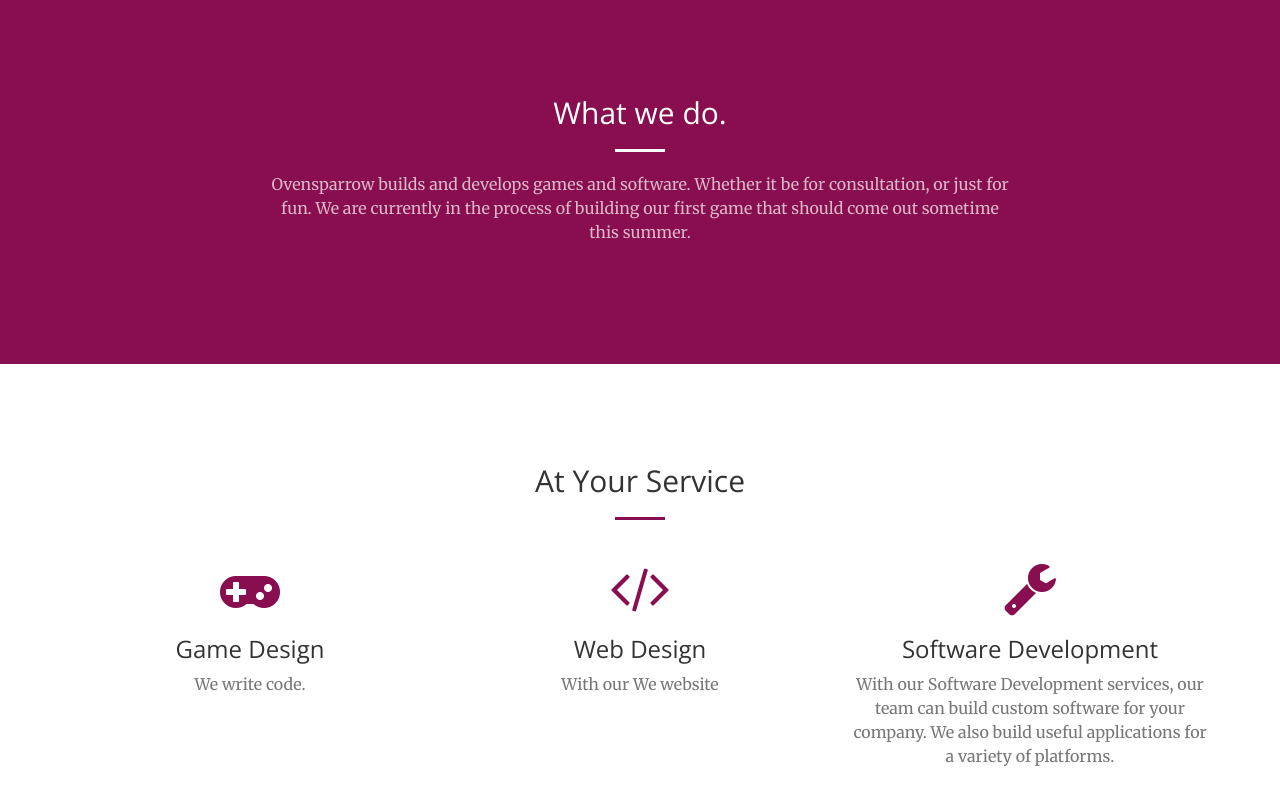
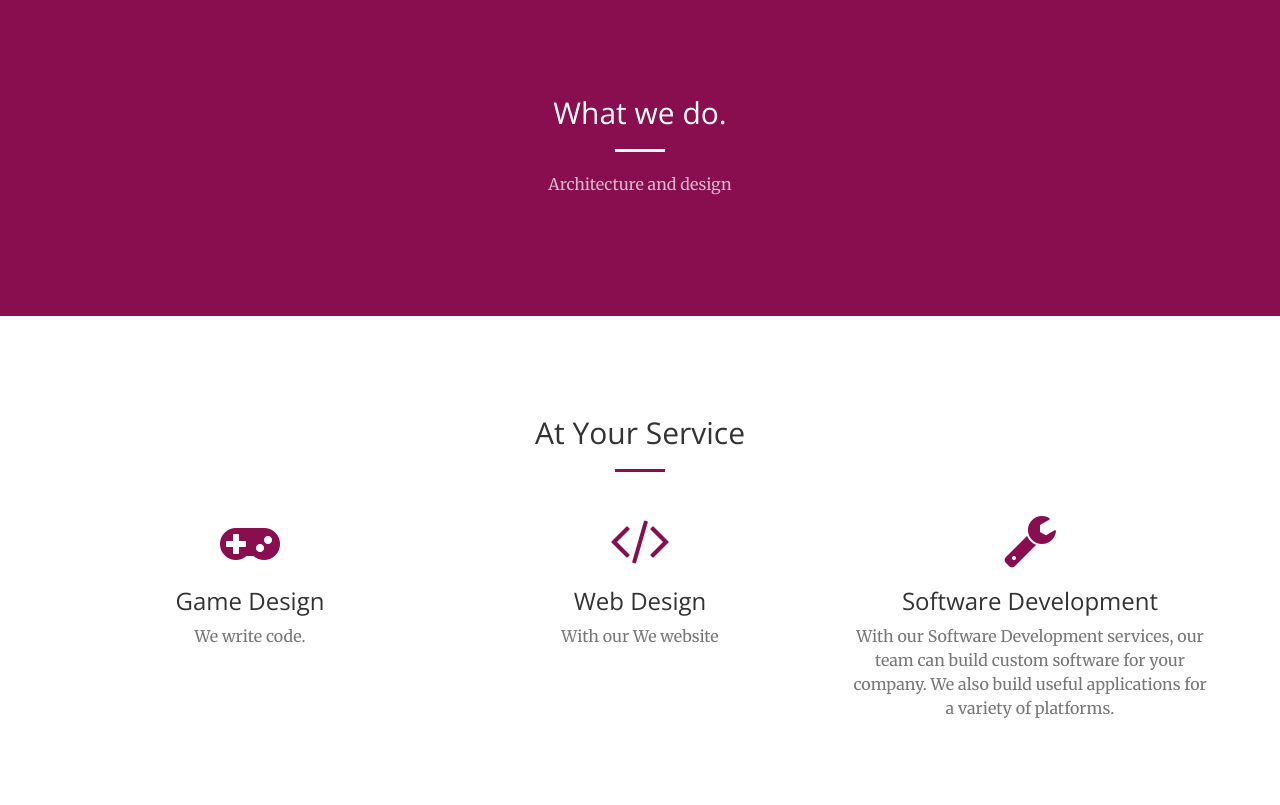
Before and after one commit to 4thWave/4thwave.github.io, a Jekyll site: the page built from index.html, in a window 1280 px wide and 900 px high, scrolled down 818 px, cut to the strip 86-891 px from the top of the window. Built offline with Jekyll 4.4.1, drawn with Linux system fonts in a browser that asks for light colours.

Commit message:
Update call-to-action.html

```diff
--- a/_includes/call-to-action.html
+++ b/_includes/call-to-action.html
@@ -4,7 +4,7 @@
             <div class="col-lg-8 col-lg-offset-2 text-center">
                 <h2 class="section-heading">What we do.</h2>
                 <hr class="light">
-                <p class="text-faded">Ovensparrow builds and develops games and software. Whether it be for consultation, or just for fun. We are currently in the process of building our first game that should come out sometime this summer. </p>
+                <p class="text-faded"> Architecture and design </p>
             </div>
         </div>
     </div>
```
